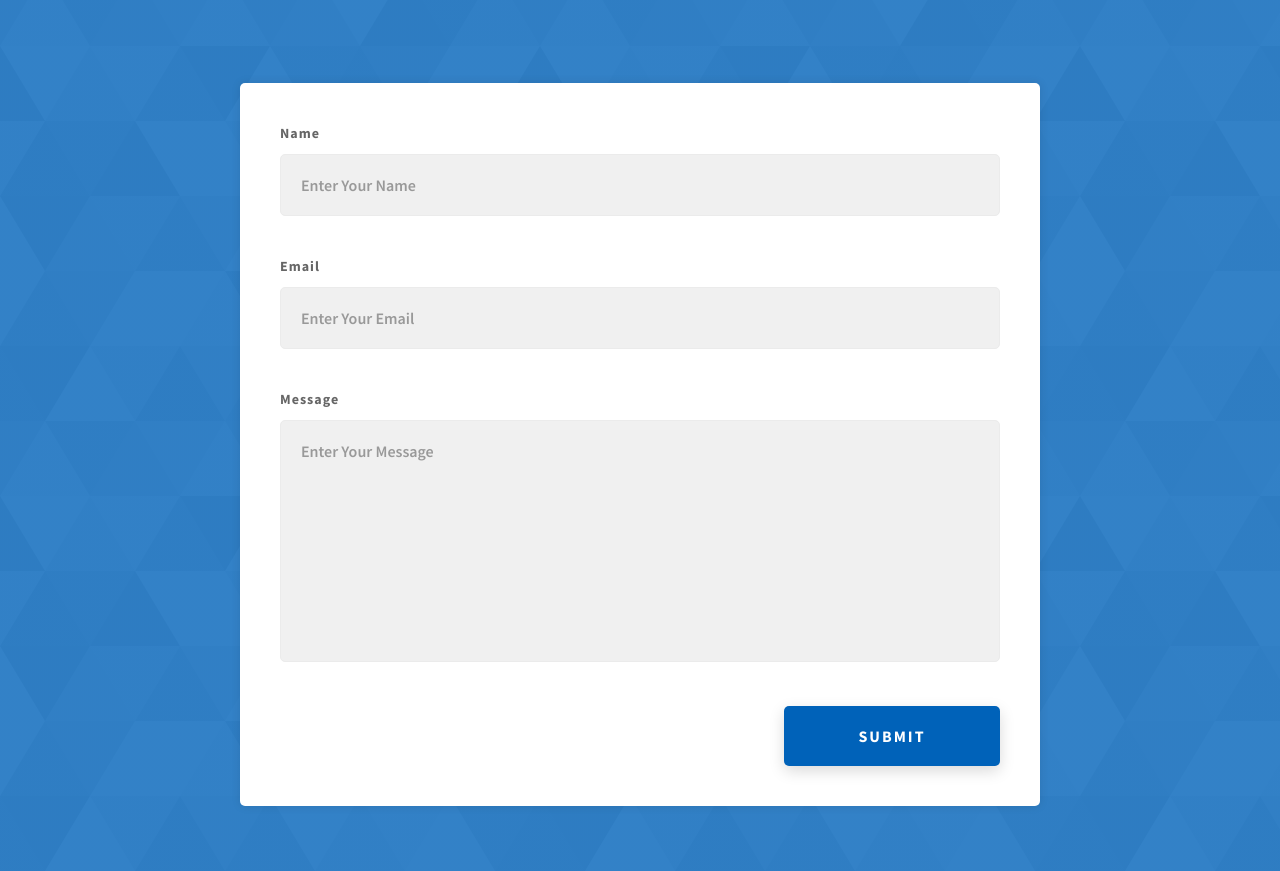
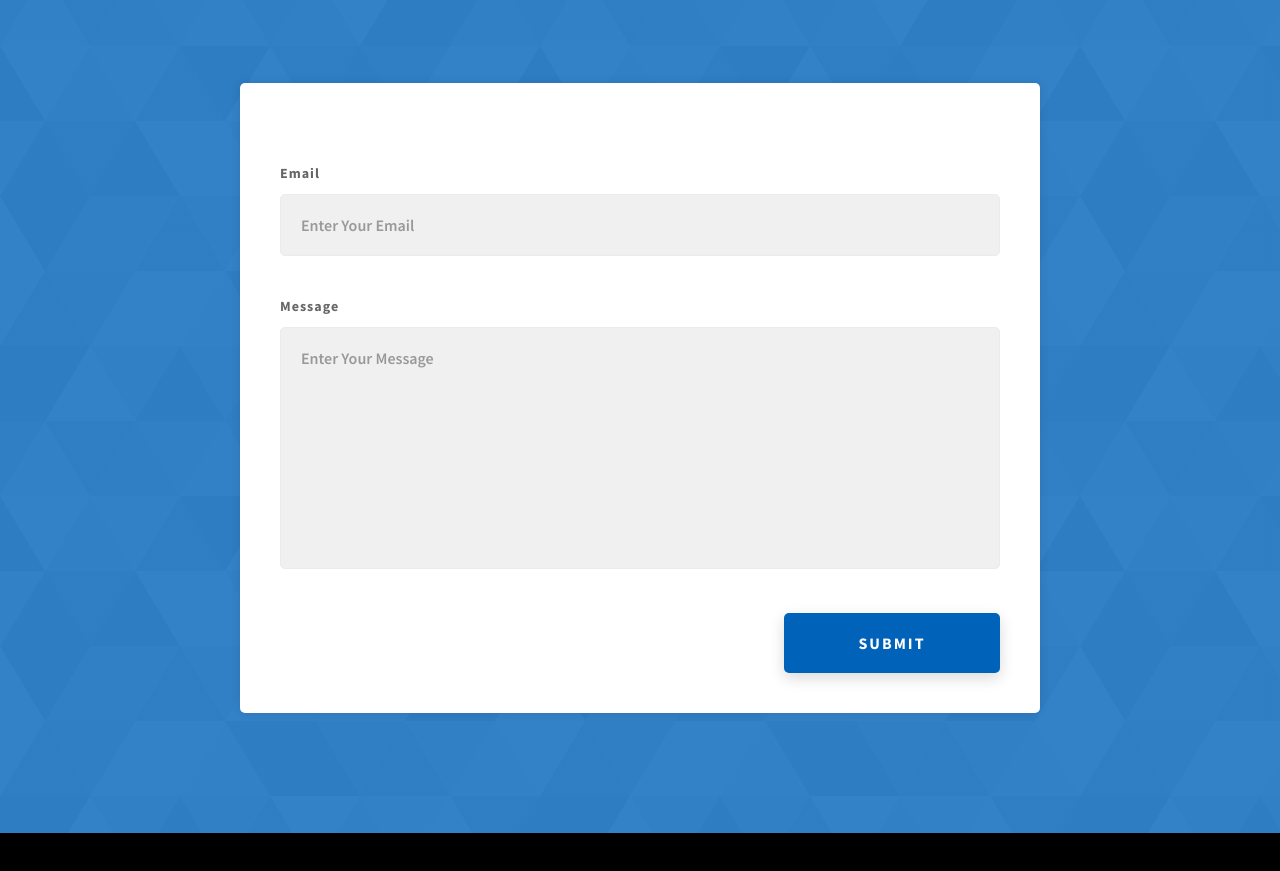
Before and after one commit to richardalfred0/richardalfred0.github.io, a website: page index.html in a window 1280 px wide. Shown: the part 2060-2931 px from the top of the page. Drawn offline with Linux system fonts and the light colour scheme.

Commit message:
Update index.html

```diff
--- a/index.html
+++ b/index.html
@@ -309,24 +309,15 @@ I have been developing websites for over 3 years. I have experience with HTML, C
         <div class="contact__form-container">
           <form id="fcf-form-id" class="fcf-form-class" method="POST" action="https://formspree.io/f/mvolglzn">
             <div class="contact__form-field">
-              <label class="contact__form-label" for="name">Name</label>
-              <input
-              type="email"
-              name="_replyto"
-                required
-                placeholder="Enter Your Name"
-                class="contact__form-input"
-                id="name"
-              />
             </div>
             <div class="contact__form-field">
               <label class="contact__form-label" for="email">Email</label>
               <input
                 required
                 placeholder="Enter Your Email"
-                type="text"
+                type="email"
                 class="contact__form-input"
-                name="email"
+                name="_replyto"
                 id="email"
               />
             </div>
```
